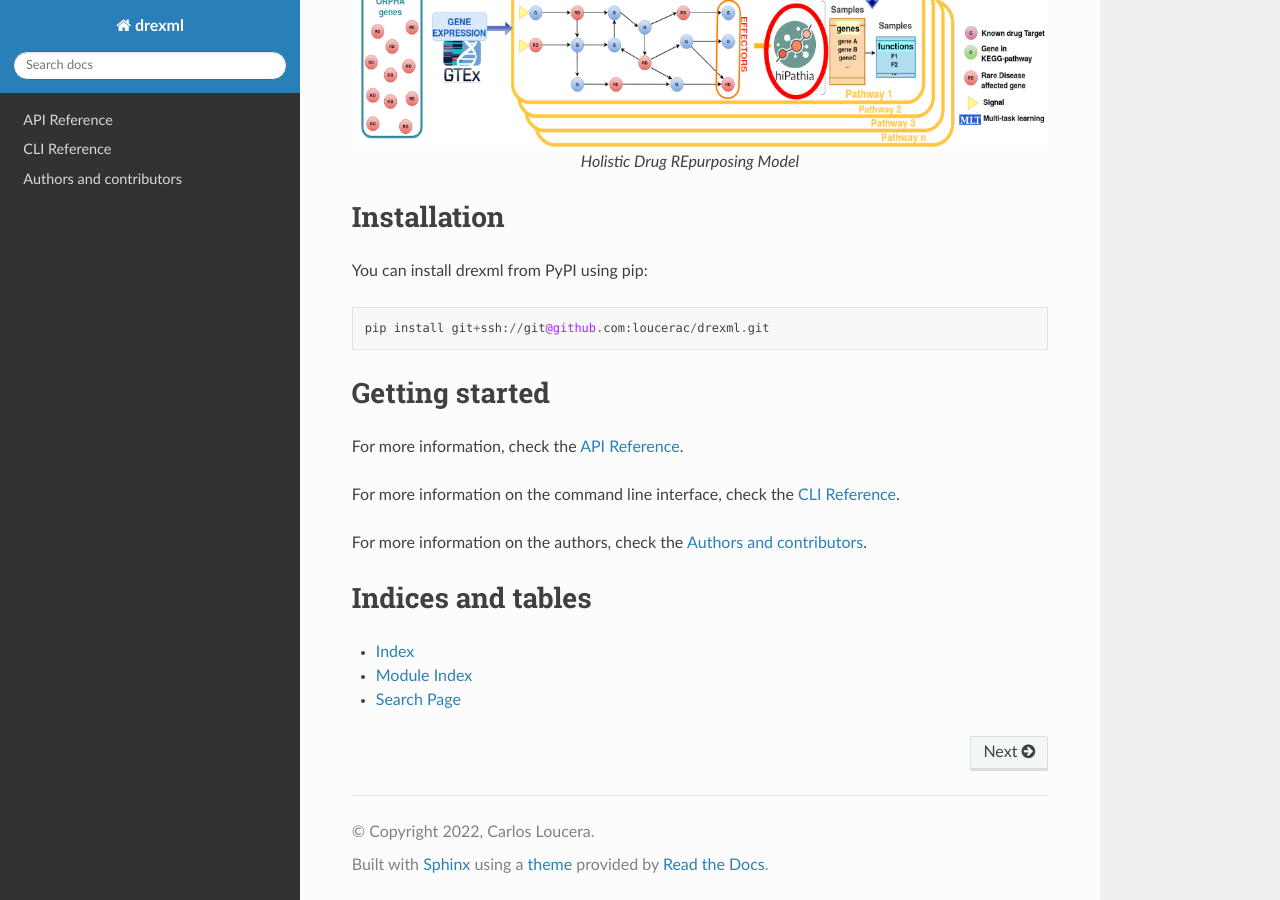
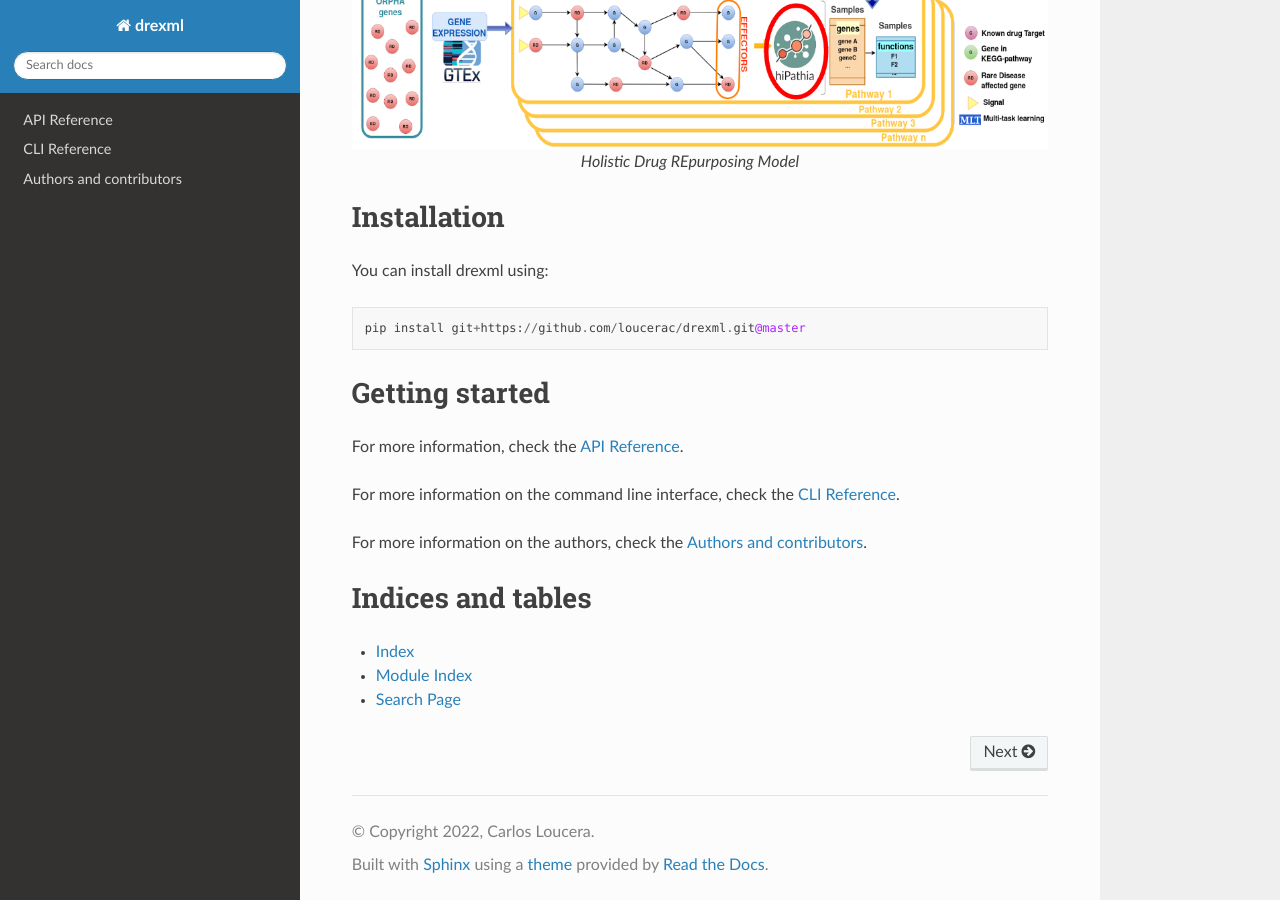
Before and after one commit to loucerac/drexml, a Sphinx documentation site: the page built from docs/source/index.rst, in a window 1280 px wide and 900 px high, scrolled down 523 px. Built offline with Sphinx 7.4.7 and the Read the Docs theme 2.0.0, drawn with Linux system fonts in a browser that asks for light colours.

Commit message:
Update installation method.

```diff
--- a/docs/source/index.rst
+++ b/docs/source/index.rst
@@ -12,12 +12,11 @@ and signaling circuits.
 Installation
 =============
 
-You can install drexml from PyPI using pip:
+You can install drexml using:
 
 .. code::
 
-   pip install git+ssh://git@github.com:loucerac/drexml.git
-
+   pip install git+https://github.com/loucerac/drexml.git@master
 
 
 Getting started
```
